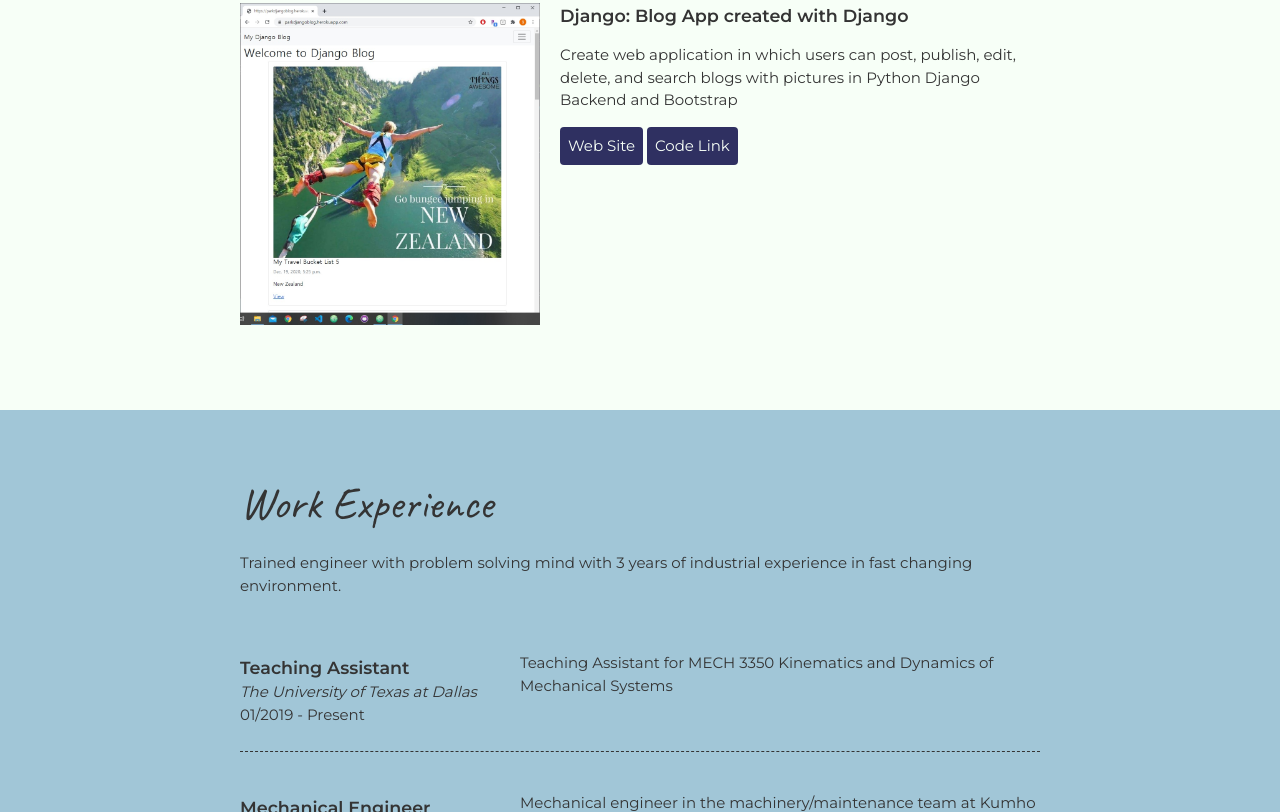
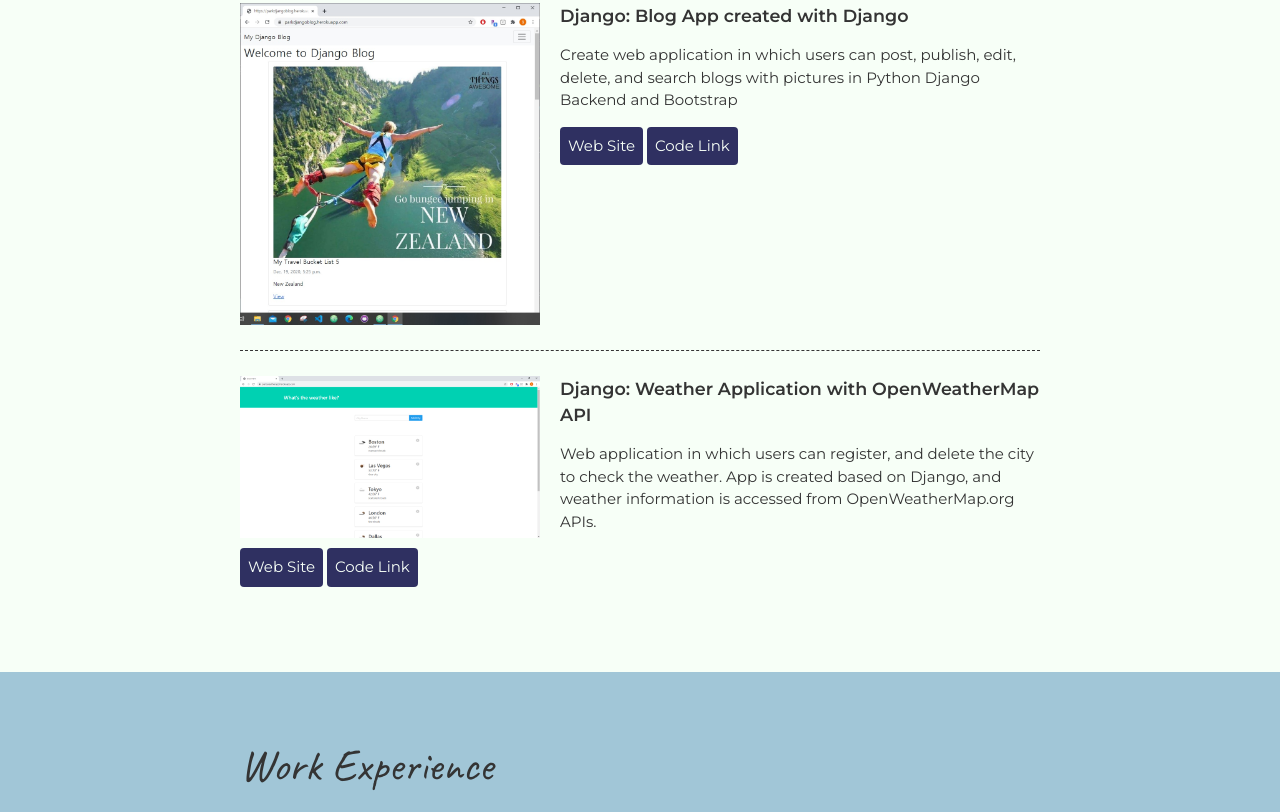
Before and after one commit to jayparkml/portfolio, a plain HTML site: page index.html in a window 1280 px wide. Shown: the part 2672-3484 px from the top of the page. Drawn offline with Linux system fonts and the light colour scheme.

Commit message:
update
update onit

```diff
--- a/index.html
+++ b/index.html
@@ -89,6 +89,15 @@
           <a class="btn" href="https://github.com/mintchococookie/Django_my_blog" target="_blank">Code Link</a>
         </section>
       <!-- End of Project block. -->
+      <!-- Project -->
+      <section class="project-item">
+        <img src="images\myweatherapp.jpg" alt="Main screen of my django weather app">
+        <h3>Django: Weather Application with OpenWeatherMap API</h3>
+        <p>Web application in which users can register, and delete the city to check the weather. App is created based on Django, and weather information is accessed from OpenWeatherMap.org APIs.</p>
+        <a class="btn" href="https://parksweatherapp.herokuapp.com/" target="_blank">Web Site</a>
+        <a class="btn" href="https://github.com/mintchococookie/My_Weather_App" target="_blank">Code Link</a>
+      </section>
+    <!-- End of Project block. -->
         </div>
       </section>
 
```
Also changed, not shown: images/myweatherapp.jpg (added).
